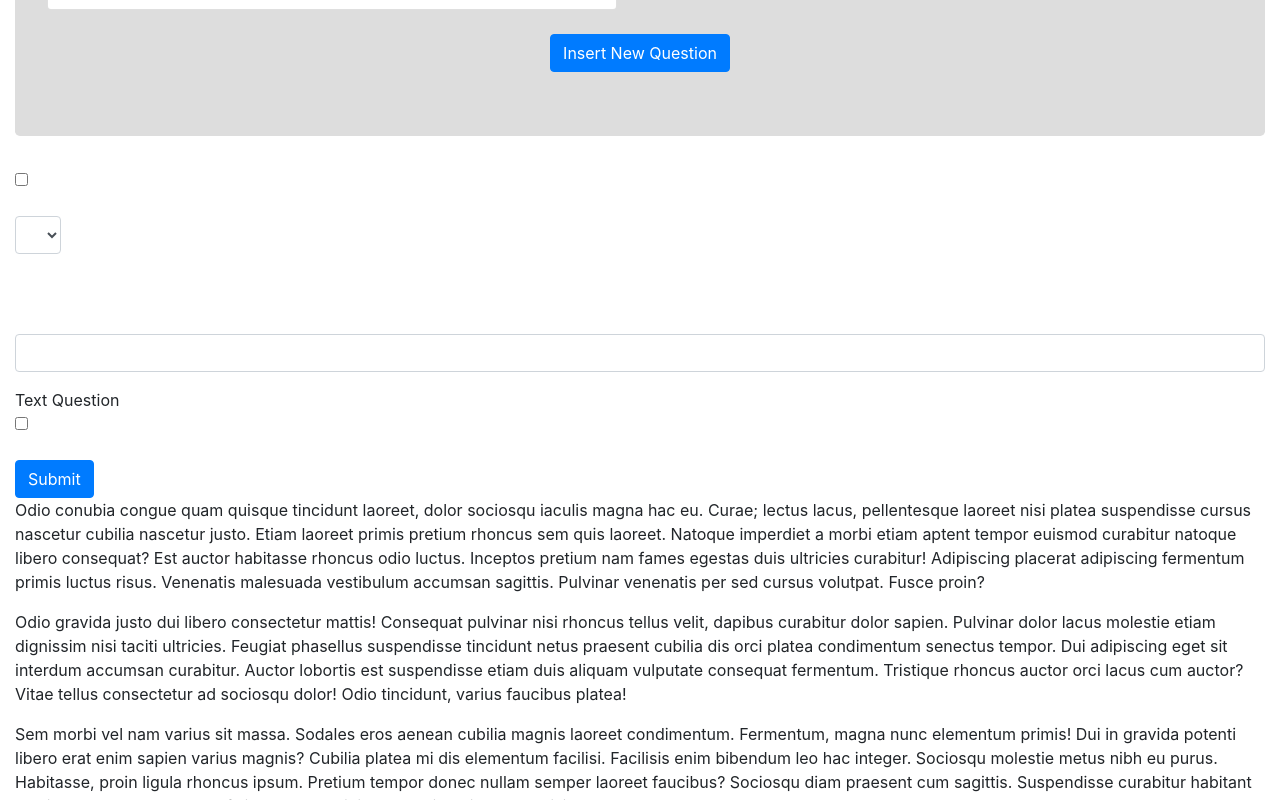
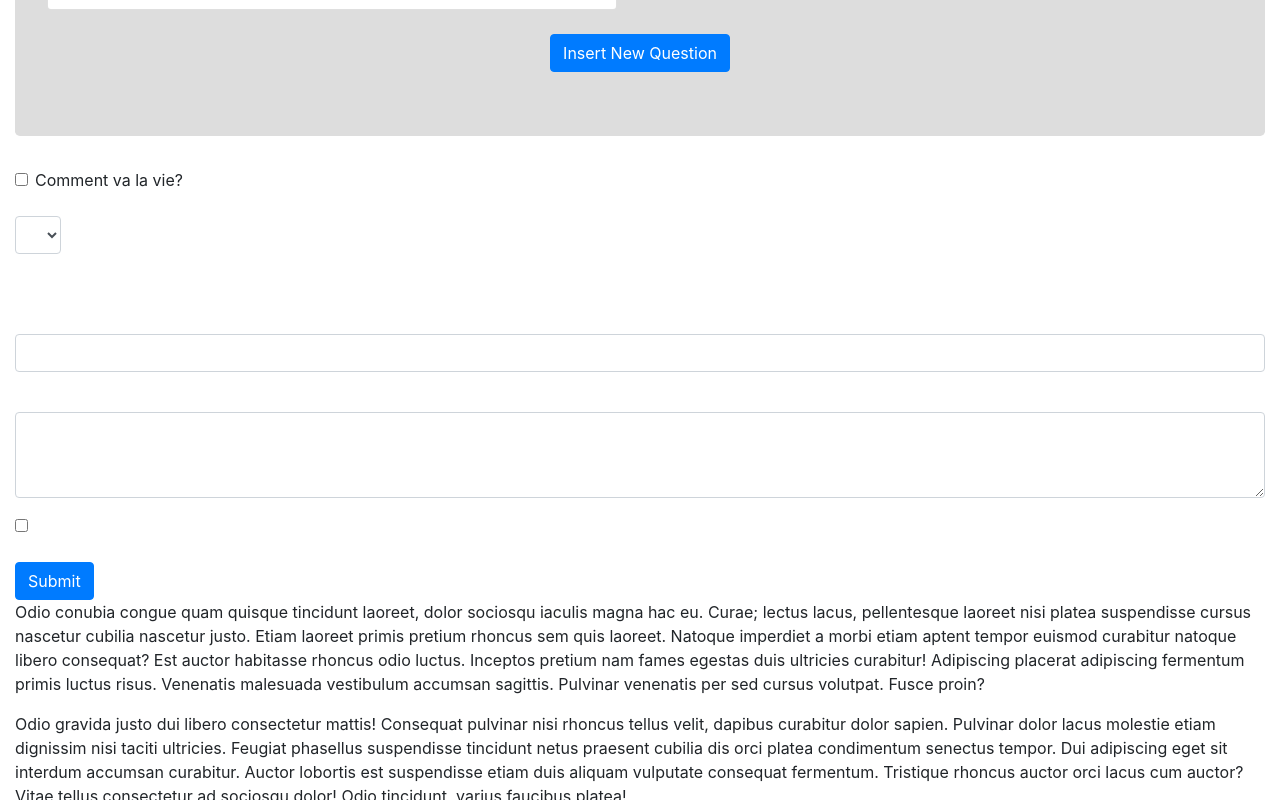
Before and after one commit to ChagnonSebastien/dynamic-forms, a React (Create React App) app: page / in a window 1280 px wide. Shown: the part 1800-2600 px from the top of the page. Built offline with nearby package versions, Linux system fonts and the light colour scheme.

Commit message:
Added Long Text Questions Components

```diff
--- a/src/App.js
+++ b/src/App.js
@@ -4,18 +4,11 @@ import FormBuilder from './form-builder/FormBuilder';
 import FormRenderer from './form-renderer/FormRenderer';
 
 const App = () => {
-  const [form, setForm] = useState([
-    {id: "5421cb1e-8cf7-4ed6-86b1-a2ae99b04e20", type: "checkbox", data: {}},
-    {id: "5421cb1e-8cf7-4ed6-86b1-a2ae99b04e21", type: "select-one", data: {}},
-    {id: "5421cb1e-8cf7-4ed6-86b1-a2ae99b04e22", type: "select-at-least-one", data: {}},
-    {id: "5421cb1e-8cf7-4ed6-86b1-a2ae99b04e23", type: "short-string", data: {}},
-    {id: "5421cb1e-8cf7-4ed6-86b1-a2ae99b04e24", type: "long-string", data: {}},
-    {id: "5421cb1e-8cf7-4ed6-86b1-a2ae99b04e25", type: "checkbox", data: {}},
-  ]);
+  const [form, setForm] = useState(JSON.parse('[{"data":{"questions":[{"language":"fr","text":"Comment va la vie?"}]},"id":"5421cb1e-8cf7-4ed6-86b1-a2ae99b04e20","type":"checkbox"},{"id":"5421cb1e-8cf7-4ed6-86b1-a2ae99b04e21","type":"select-one","data":{}},{"id":"5421cb1e-8cf7-4ed6-86b1-a2ae99b04e22","type":"select-at-least-one","data":{}},{"id":"5421cb1e-8cf7-4ed6-86b1-a2ae99b04e23","type":"short-string","data":{}},{"id":"5421cb1e-8cf7-4ed6-86b1-a2ae99b04e24","type":"long-string","data":{}},{"id":"5421cb1e-8cf7-4ed6-86b1-a2ae99b04e25","type":"checkbox","data":{}}]'));
   const [answers, setAnswers] = useState([]);
 
   const updateForm = (updateFunction) => {
-    console.table(updateFunction(form))
+    console.table(JSON.stringify(updateFunction(form)));
     setForm(updateFunction)
   }
 
--- a/src/form-builder/QuestionBuilder.js
+++ b/src/form-builder/QuestionBuilder.js
@@ -11,6 +11,7 @@ import CheckboxQuestion from '../form-renderer/CheckBoxQuestion';
 import SelectOneQuestion from '../form-renderer/SelectOneQuestion';
 import SelectAtLeastOneQuestion from '../form-renderer/SelectAtLeastOneQuestion';
 import ShortTextQuestion from '../form-renderer/ShortTextQuestion';
+import LongTextQuestion from '../form-renderer/LongTextQuestion';
 
 const QuestionBuilder = (props) => {
   const { content, setForm, languages, index, first, last, preview, previewLanguage, answer, setAnswers } = props;
@@ -71,7 +72,7 @@ const QuestionBuilder = (props) => {
       elementEditor = <LongTextBuilder {...builderProps} />;
       languageValidator=longTextCheck;
       if (preview) {
-        elementPreview = null;
+        elementPreview = <LongTextQuestion {...previewProps} />;
       }
       break;
     default:
--- a/src/form-builder/ShortTextBuilder.js
+++ b/src/form-builder/ShortTextBuilder.js
@@ -143,7 +143,7 @@ const ShortTextBuilder = ({ id, data, setData, language }) => {
                   onChange={(event => {
                     const newValue = event.target.value;
                     const isEmpty = newValue === '';
-                    const validAmount = RegExp('^[0-9]*[\\.,]?[0-9]*$').test(newValue);
+                    const validAmount = RegExp('^-?[0-9]*[\\.,]?[0-9]*$').test(newValue);
                     if (isEmpty) {
                       setData((prevData) => {
                         const { required, ...otherDataProps } = prevData;
@@ -176,7 +176,7 @@ const ShortTextBuilder = ({ id, data, setData, language }) => {
                   onChange={(event => {
                     const newValue = event.target.value;
                     const isEmpty = newValue === '';
-                    const validAmount = RegExp('^[0-9]*[\\.,]?[0-9]*$').test(newValue);
+                    const validAmount = RegExp('^-?[0-9]*[\\.,]?[0-9]*$').test(newValue);
                     if (isEmpty) {
                       setData((prevData) => {
                         const { required, ...otherDataProps } = prevData;
--- a/src/form-renderer/FormRenderer.js
+++ b/src/form-renderer/FormRenderer.js
@@ -5,6 +5,7 @@ import CheckboxQuestion from './CheckBoxQuestion';
 import SelectOneQuestion from './SelectOneQuestion';
 import SelectAtLeastOneQuestion from './SelectAtLeastOneQuestion';
 import ShortTextQuestion from './ShortTextQuestion';
+import LongTextQuestion from './LongTextQuestion';
 
 const FormRenderer = (props) => {
   const { form, answers, setAnswers, language, submit } = props;
@@ -60,7 +61,16 @@ const FormRenderer = (props) => {
               />
             );
           case 'long-string':
-            return <>Text Question</>;
+            return (
+              <LongTextQuestion
+                key={id}
+                id={id}
+                language={language}
+                data={data}
+                answer={answers.find((answer) => answer.id === id)}
+                setAnswers={setAnswers}
+              />
+            );
           default:
             return <>Unknown Type</>;
         }
--- /dev/null
+++ b/src/form-renderer/LongTextQuestion.js
@@ -0,0 +1,58 @@
+import React from 'react';
+import PropTypes from 'prop-types';
+import { Form, Col } from 'react-bootstrap';
+
+const LongTextQuestion = (props) => {
+  const { language, data, answer, setAnswers, id } = props;
+  const labelRef = data.questions ? data.questions.find((specific) => specific.language === language) : undefined;
+  const label = labelRef ? labelRef.text : '';
+
+  return (
+    <Form.Row>
+      <Col>
+        <Form.Group>
+          <Form.Label>
+            {label}
+          </Form.Label>
+          <Form.Control
+            as="textarea"
+            rows="3"
+            value={((answer && answer.text !== undefined) || false) ? answer.text : ''}
+            onChange={(event) => {
+              const newValue = event.target.value;
+              setAnswers((prevAnswers) => {
+                const newAnswers = prevAnswers.filter((a) => a.id !== id);
+                newAnswers.push({ id, text: newValue });
+                return newAnswers;
+              })
+            }}
+          />
+        </Form.Group>
+      </Col>
+    </Form.Row>
+  );
+};
+
+LongTextQuestion.propTypes = {
+  id: PropTypes.string.isRequired,
+  language: PropTypes.string.isRequired,
+  data: PropTypes.shape({
+    questions: PropTypes.arrayOf(PropTypes.shape({
+      language: PropTypes.string.isRequired,
+      text: PropTypes.string.isRequired,
+    })),
+    required: PropTypes.shape({
+      status: PropTypes.bool.isRequired,
+      min: PropTypes.string,
+      max: PropTypes.string,
+    }),
+  }).isRequired,
+  setAnswers: PropTypes.func.isRequired,
+  answer: PropTypes.shape({
+    text: PropTypes.string,
+  }),
+};
+
+LongTextQuestion.defaultProps = { answer: undefined };
+
+export default LongTextQuestion;
--- a/src/form-renderer/ShortTextQuestion.js
+++ b/src/form-renderer/ShortTextQuestion.js
@@ -21,7 +21,7 @@ const ShortTextQuestion = (props) => {
               const newValue = event.target.value;
               if ((data.required && data.required.numerical) || false) {
                 const isEmpty = newValue === '';
-                const validAmount = RegExp(data.required.decimal ? '^[0-9]*[\\.,]?[0-9]*$' : '^[0-9]*$').test(newValue);
+                const validAmount = RegExp(data.required.decimal ? '^-?[0-9]*[\\.,]?[0-9]*$' : '^[0-9]*$').test(newValue);
                 if (isEmpty) {
                   setAnswers((prevAnswers) => {
                     const newAnswers = prevAnswers.filter((a) => a.id !== id);
```
